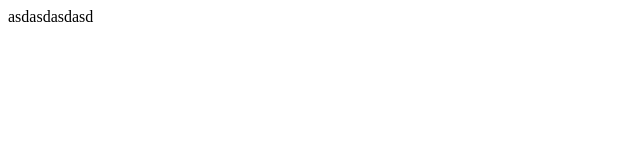
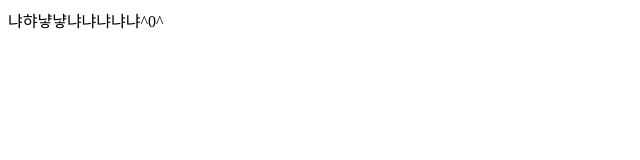
Before and after one commit to euna628/coco, a plain HTML site: page index.html in a window 1280 px wide. Shown: the whole page, without its empty margins (0-640 px from the left). Drawn offline with Linux system fonts and the light colour scheme.

Commit message:
no message

```diff
--- a/index.html
+++ b/index.html
@@ -5,6 +5,6 @@
     <title>Document</title>
 </head>
 <body>
-    asdasdasdasd
+    냐햐냫냫냐냐냐냐냐^0^
 </body>
 </html>
```
